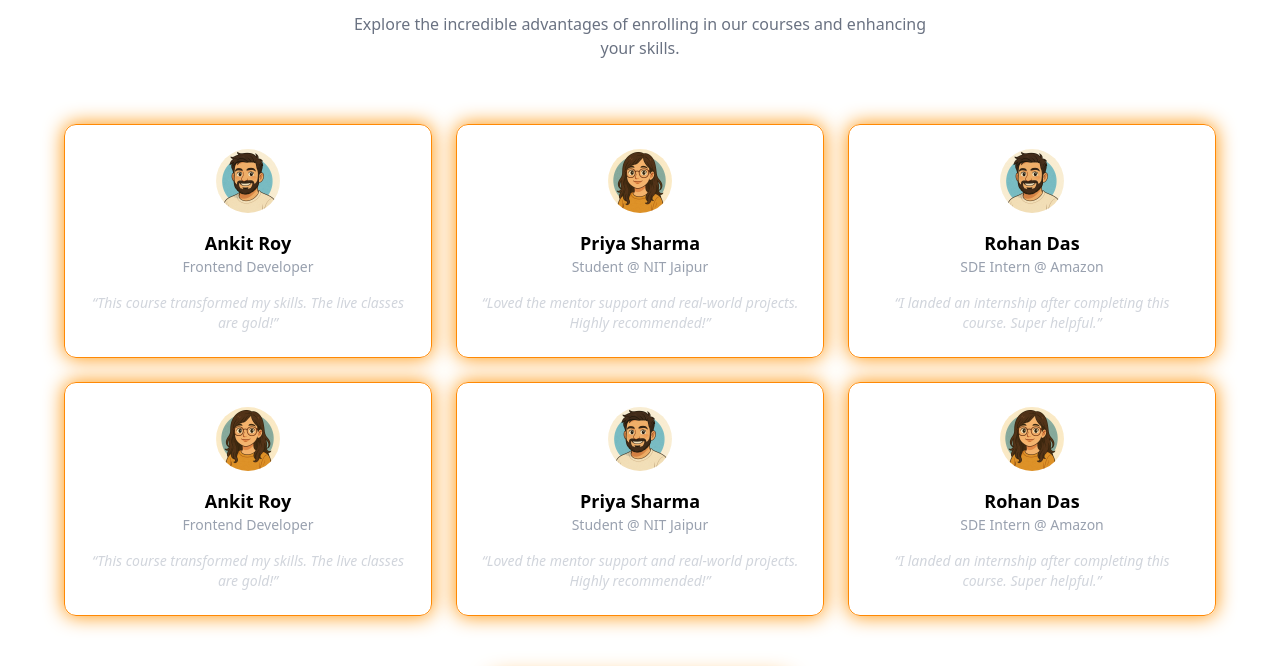
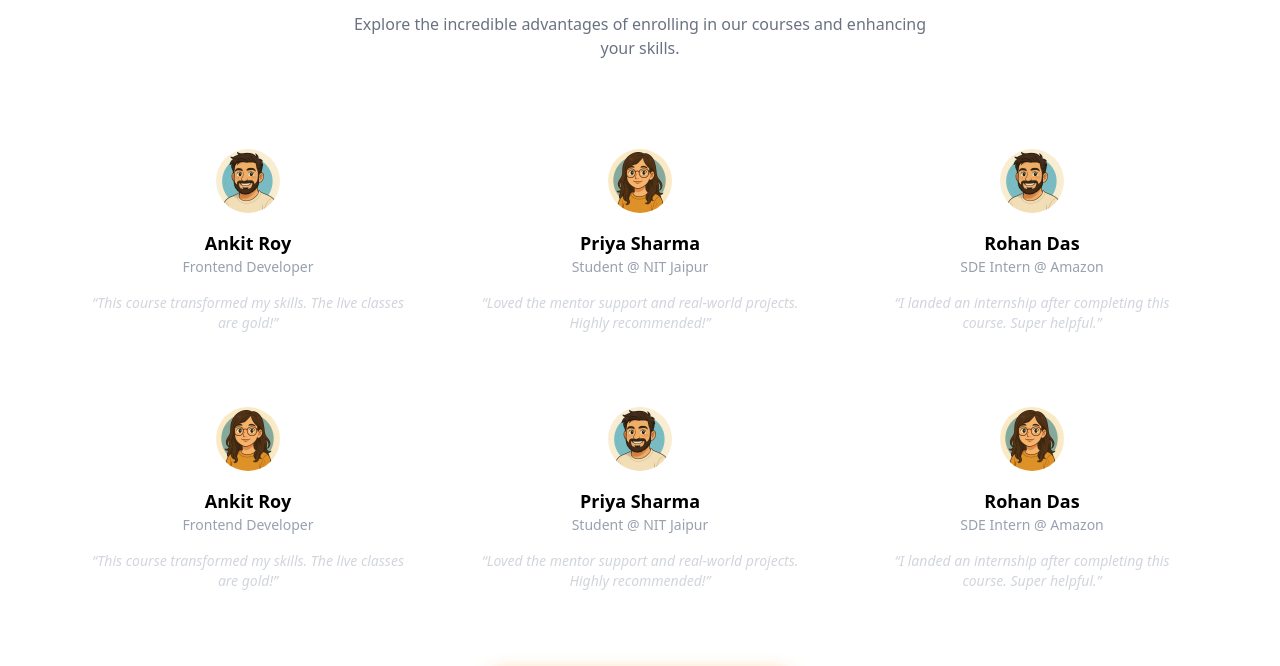
Before and after one commit to santwan/chai-code-redesign, a React (Vite) app: page / in a window 1280 px wide. Shown: the part 3140-3806 px from the top of the page. Built offline with nearby package versions, Linux system fonts and the light colour scheme; no server answers; a web font is replaced by a local one.

Commit message:
Reduced animations

```diff
--- a/src/components/Home/Testimonials/TestimonialCard.jsx
+++ b/src/components/Home/Testimonials/TestimonialCard.jsx
@@ -4,6 +4,7 @@ import { useRef, useState, useEffect } from "react";
 export default function TestimonialCard({ name, role, review, image, children }) {
   const cardRef = useRef(null);
   const [isMobile, setIsMobile] = useState(false);
+  const [isHovered, setIsHovered] = useState(false);
 
   const x = useMotionValue(0);
   const y = useMotionValue(0);
@@ -11,11 +12,11 @@ export default function TestimonialCard({ name, role, review, image, children })
   const rotateY = useTransform(x, [-50, 50], [-15, 15]);
 
   useEffect(() => {
-    setIsMobile(window.matchMedia('(max-width: 768px)').matches);
+    setIsMobile(window.matchMedia("(max-width: 768px)").matches);
   }, []);
 
   const handleMouseMove = (e) => {
-    if (isMobile || !cardRef.current) return;
+    if (!isHovered || isMobile || !cardRef.current) return;
     const rect = cardRef.current.getBoundingClientRect();
     const posX = e.clientX - rect.left;
     const posY = e.clientY - rect.top;
@@ -24,24 +25,31 @@ export default function TestimonialCard({ name, role, review, image, children })
   };
 
   const resetTilt = () => {
-    if (!isMobile) {
-      x.set(0);
-      y.set(0);
-    }
+    x.set(0);
+    y.set(0);
+    setIsHovered(false);
   };
 
-  // ❗️Apply rotate styles only if NOT mobile
-  const motionStyle = !isMobile ? { rotateX, rotateY } : {};
+  const handleMouseEnter = () => {
+    if (!isMobile) setIsHovered(true);
+  };
+
+  const motionStyle = !isMobile && isHovered ? { rotateX, rotateY } : {};
 
   return (
     <motion.div
       ref={cardRef}
       onMouseMove={handleMouseMove}
       onMouseLeave={resetTilt}
+      onMouseEnter={handleMouseEnter}
       onTouchMove={resetTilt}
       onTouchEnd={resetTilt}
       style={motionStyle}
-      className="w-full h-auto rounded-xl border border-orange-400 dark:bg-black/40 backdrop-blur-md shadow-[0_0_20px_#ff9100] transition-transform duration-300 ease-out hover:scale-[1.03]"
+      className={`w-full h-auto rounded-xl border ${
+        isHovered ? "border-orange-400 shadow-[0_0_20px_#ff9100]" : "border-transparent"
+      } dark:bg-black/40 backdrop-blur-md transition-transform duration-300 ease-out ${
+        isHovered ? "hover:scale-[1.03]" : ""
+      }`}
     >
       <div className="w-full h-full flex flex-col items-center text-center p-6 gap-4">
         <img
--- a/src/components/Home/Testimonials/TestimonialSection.jsx
+++ b/src/components/Home/Testimonials/TestimonialSection.jsx
@@ -43,7 +43,7 @@ export default function TestimonialSection() {
           ))}
         </div>
 
-        {/* Mobile Carousel (1 at a time) */}
+        {/* Mobile Carousel */}
         <div className="sm:hidden relative w-full max-w-sm mx-auto pt-10">
           <AnimatePresence initial={false} mode="wait">
             <motion.div
```
